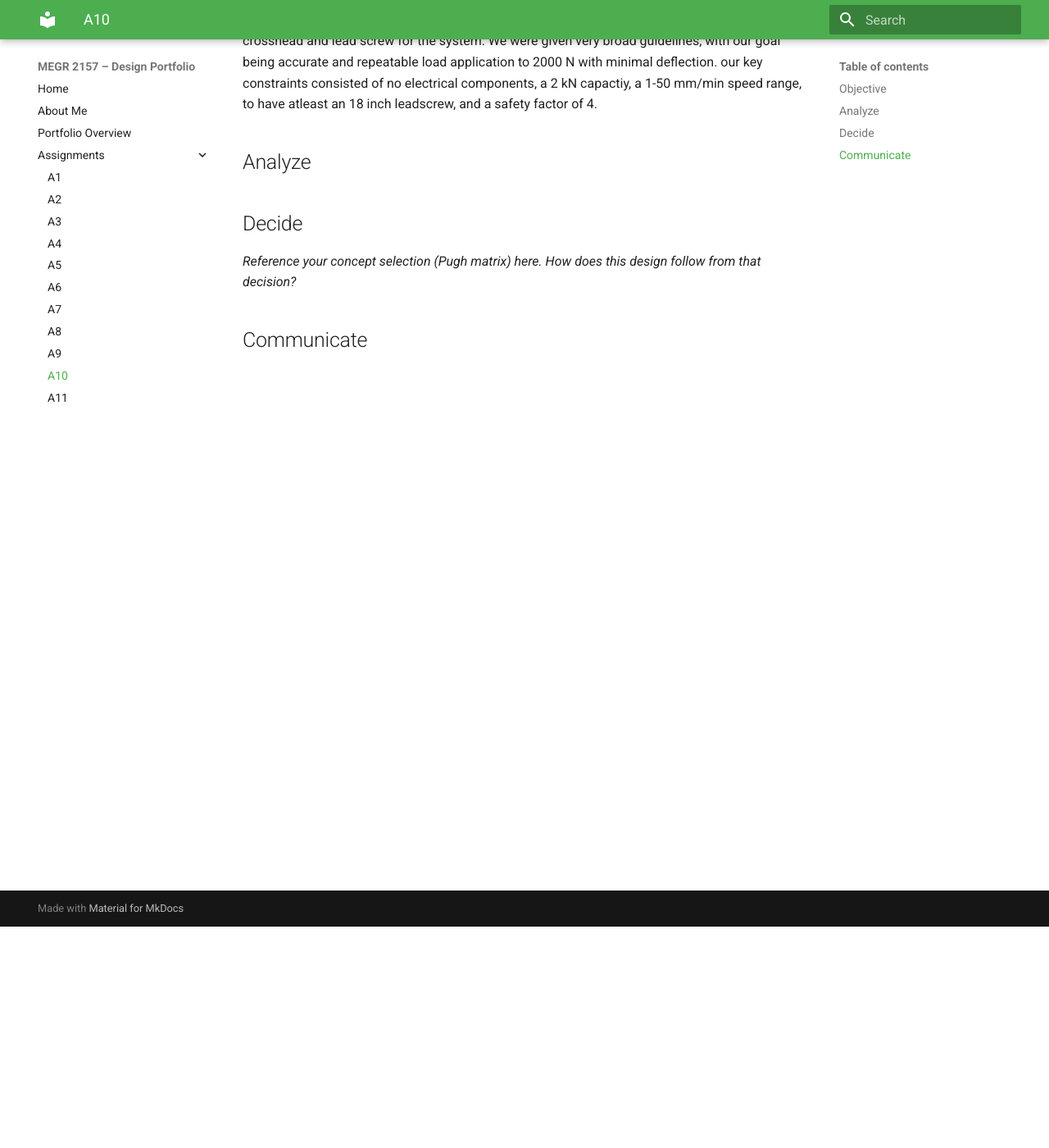
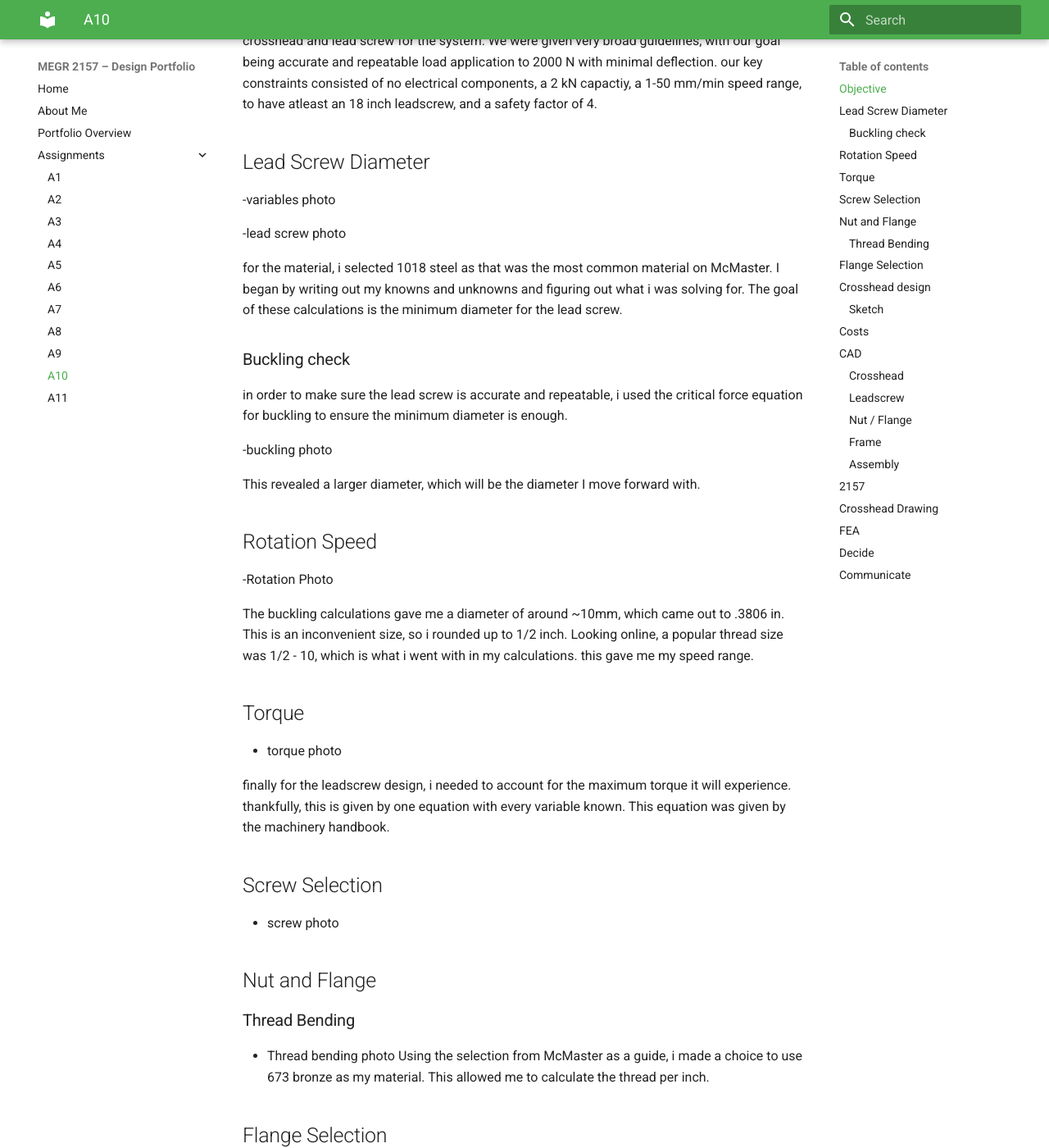
Before and after one commit to Schadwi2/megr2157-portfolio, an MkDocs documentation site: the page built from docs/assignments/A10/index.md, in a window 1280 px wide and 1400 px high, scrolled down 270 px. Shown: the whole window at 82% size. Built offline with MkDocs 1.6.1 and Material for MkDocs 9.7.7, drawn with Linux system fonts in a browser that asks for light colours; some of the changed text lies outside the part shown.

Commit message:
Update index.md

```diff
--- a/docs/assignments/A10/index.md
+++ b/docs/assignments/A10/index.md
@@ -3,8 +3,68 @@
 ## Objective
 This assignment was a group project where students were to work together on designing a lead screw based load tester. this is the first part of the assignment, with the second part coming in A11. A10 consists of the high level design of the tester along with the calculations to size the crosshead and lead screw for the system. We were given very broad guidelines, with our goal being accurate and repeatable load application to 2000 N with minimal deflection. our key constraints consisted of no electrical components, a 2 kN capactiy, a 1-50 mm/min speed range, to have atleast an 18 inch leadscrew, and a safety factor of 4.
 
-## Analyze
+## Lead Screw Diameter
+-variables photo
 
+-lead screw photo
+
+for the material, i selected 1018 steel as that was the most common material on McMaster. I began by writing out my knowns and unknowns and figuring out what i was solving for. The goal of these calculations is the minimum diameter for the lead screw.
+
+### Buckling check
+in order to make sure the lead screw is accurate and repeatable, i used the critical force equation for buckling to ensure the minimum diameter is enough.
+
+-buckling photo
+
+This revealed a larger diameter, which will be the diameter I move forward with.
+
+## Rotation Speed
+
+-Rotation Photo
+
+The buckling calculations gave me a diameter of around ~10mm, which came out to .3806 in. This is an inconvenient size, so i rounded up to 1/2 inch. Looking online, a popular thread size was 1/2 - 10, which is what i went with in my calculations. this gave me my speed range.
+
+## Torque
+
+- torque photo
+
+finally for the leadscrew design, i needed to account for the maximum torque it will experience. thankfully, this is given by one equation with every variable known. This equation was given by the machinery handbook.
+
+## Screw Selection
+
+- screw photo
+
+## Nut and Flange
+### Thread Bending
+
+- Thread bending photo
+Using the selection from McMaster as a guide, i made a choice to use 673 bronze as my material. This allowed me to calculate the thread per inch.
+
+## Flange Selection
+
+## Crosshead design
+
+### Sketch
+
+## Costs
+
+## CAD
+
+### Crosshead
+-crosshead
+-equations
+### Leadscrew
+
+### Nut / Flange
+
+### Frame
+
+### Assembly
+
+## 2157
+
+## Crosshead Drawing
+
+## FEA
 
 ## Decide
 _Reference your concept selection (Pugh matrix) here. How does this design follow from that decision?_
```
